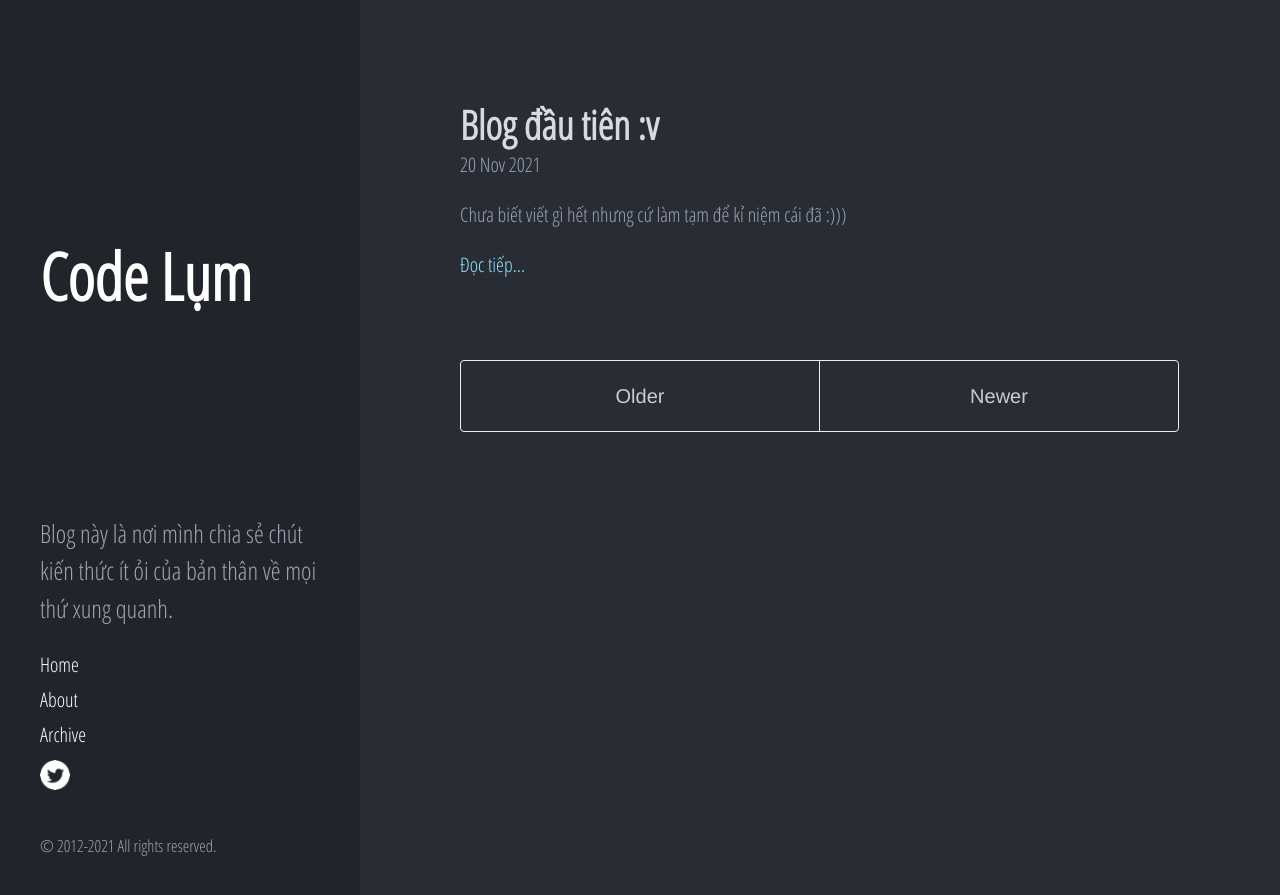
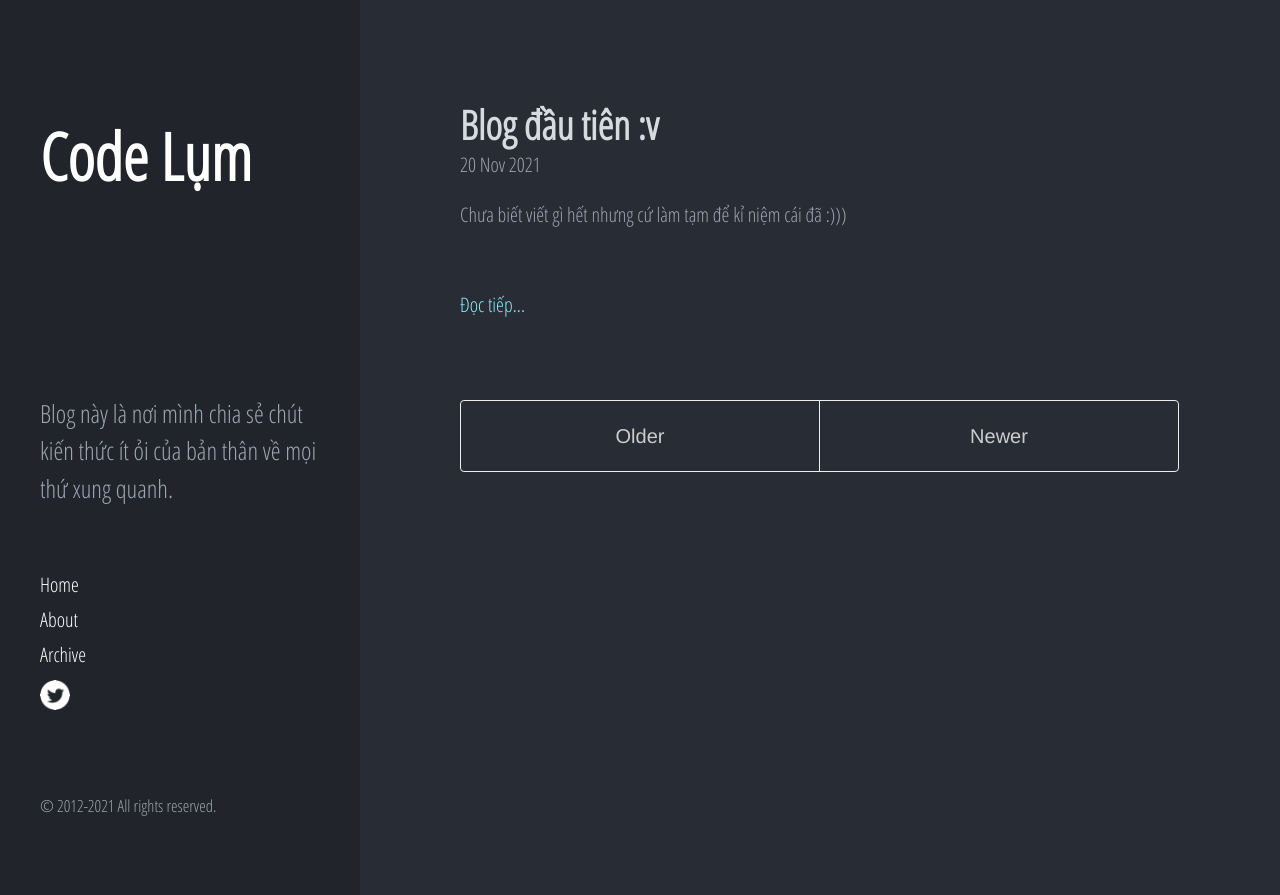
Before and after one commit to merlin7vv4/merlin7vv4.github.io, a Jekyll site: the page built from index.html, in a window 1280 px wide. Shown: the top 895 px of the page. Built offline with Jekyll 4.4.1, drawn with Linux system fonts in a browser that asks for light colours; the list of posts is cut into pages by our own code.

Commit message:
Update poole_custom.css

```diff
--- a/public/css/poole_custom.css
+++ b/public/css/poole_custom.css
@@ -50,7 +50,7 @@
 
 html {
  font-family: 'Roboto Mono', monospace;
-  font-size: 16px;
+  font-size: 25px;
   line-height: 1.5;
 }
 @media (min-width: 38em) {
@@ -109,7 +109,7 @@
 /* Body text */
 p {
   margin-top: 0;
-  margin-bottom: 1rem;
+  margin-bottom: 3rem;
 }
 
 strong {
```
